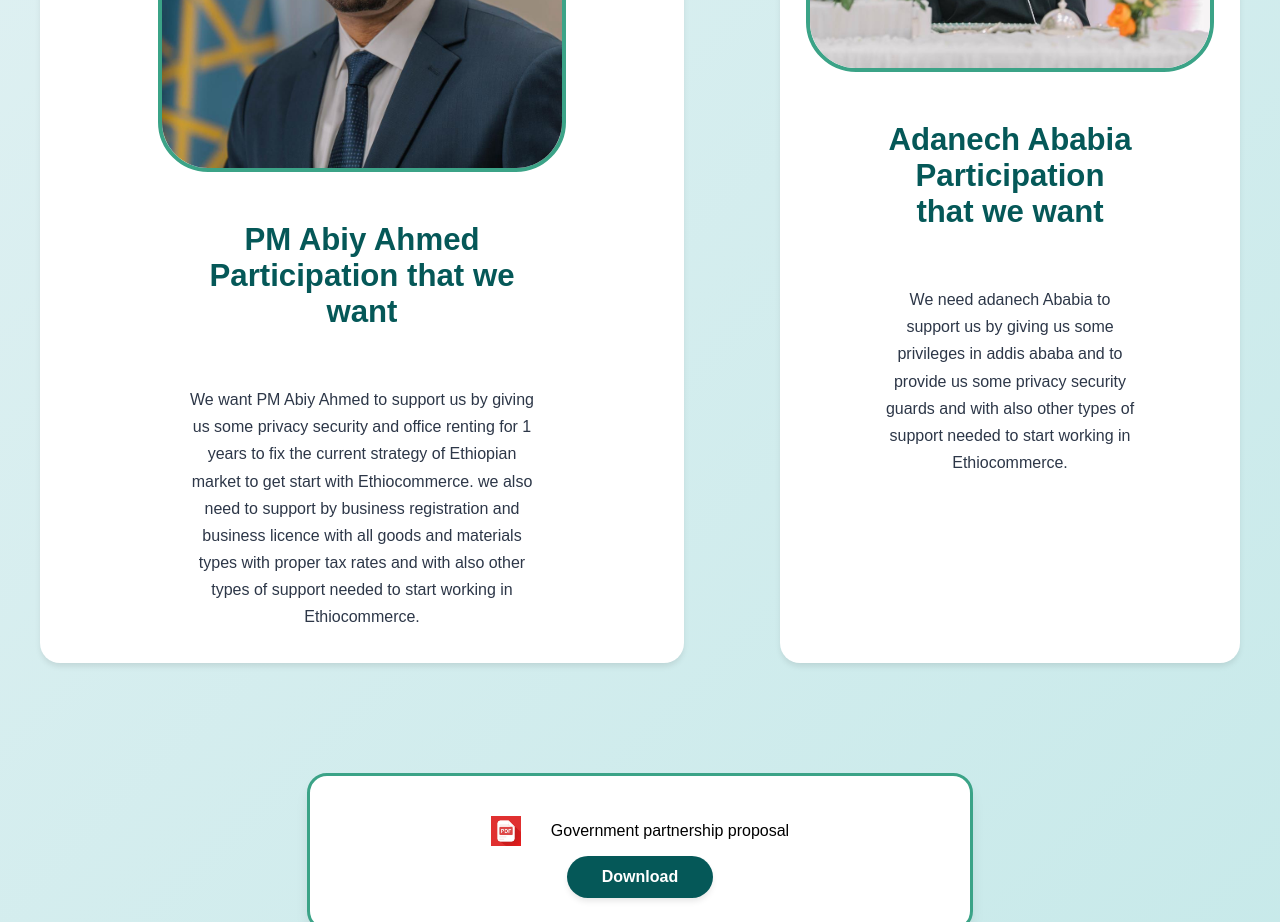
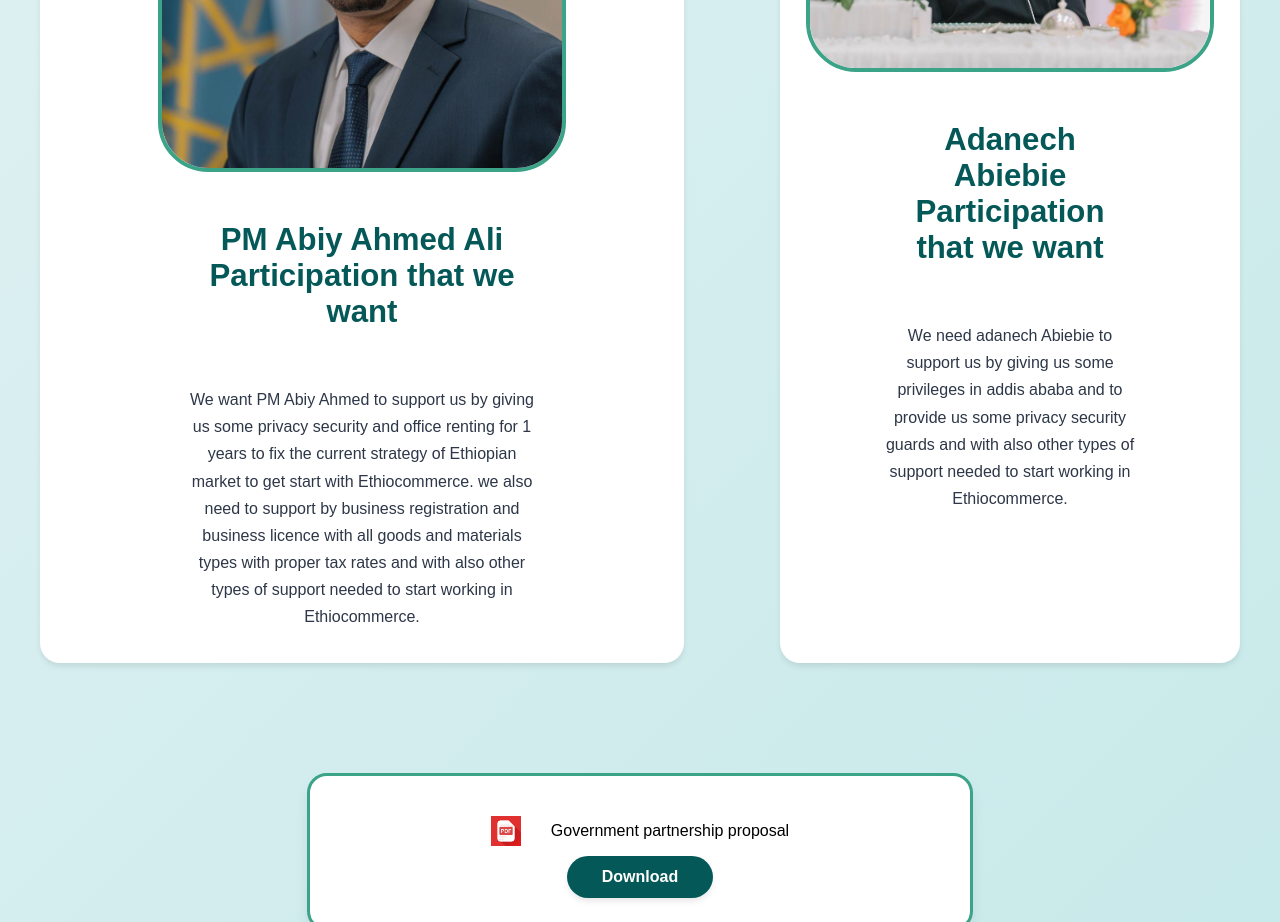
Before and after one commit to beastmessage/ethiocommerce, a Next.js app: page / in a window 1280 px wide. Shown: the part 2500-3422 px from the top of the page. Built offline with nearby package versions, Linux system fonts and the light colour scheme; a web font is replaced by a local one.

Commit message:
name error fix

```diff
--- a/app/page.tsx
+++ b/app/page.tsx
@@ -37,7 +37,7 @@
             <div className={"gov-container"} style={{gap: "8%"}}>
                 <div className={"desc-container g"} style={{maxWidth: '50%'}}>
                     <div><Image src={"/abiye.jpg"} className={"image-gov"} alt={""} width={400} height={400}/></div>
-                    <div className={"desc-title"} style={{maxWidth: '60%'}}><h2>PM Abiy Ahmed Participation that we want</h2></div>
+                    <div className={"desc-title"} style={{maxWidth: '60%'}}><h2>PM Abiy Ahmed Ali Participation that we want</h2></div>
                     <div>
                         <p className={"desc-text"} style={{maxWidth: "60%"}}>We want PM Abiy Ahmed to support us by giving us some privacy security and office renting for 1 years to fix the current strategy of Ethiopian market to get start with Ethiocommerce. we also need to support by business registration and business licence with all goods and materials types with proper tax rates and with also other types of support needed to start working in Ethiocommerce.</p>
                     </div>
@@ -45,9 +45,9 @@
                 </div>
                 <div className={"desc-container g"} style={{maxWidth: '50%'}}>
                     <div><Image src={"/adanech.jpg"} className={"image-gov"} alt={""} width={400} height={300}/></div>
-                    <div className={"desc-title"} style={{maxWidth: '60%'}}><h2>Adanech Ababia Participation that we want</h2></div>
+                    <div className={"desc-title"} style={{maxWidth: '60%'}}><h2>Adanech Abiebie Participation that we want</h2></div>
                     <div>
-                        <p className={"desc-text"} style={{maxWidth: "60%"}}>We need adanech Ababia to support us by giving us some privileges in addis ababa and to provide us some privacy security guards and with also other types of support needed to start working in Ethiocommerce.</p>
+                        <p className={"desc-text"} style={{maxWidth: "60%"}}>We need adanech Abiebie to support us by giving us some privileges in addis ababa and to provide us some privacy security guards and with also other types of support needed to start working in Ethiocommerce.</p>
                     </div>
 
                 </div>
```
